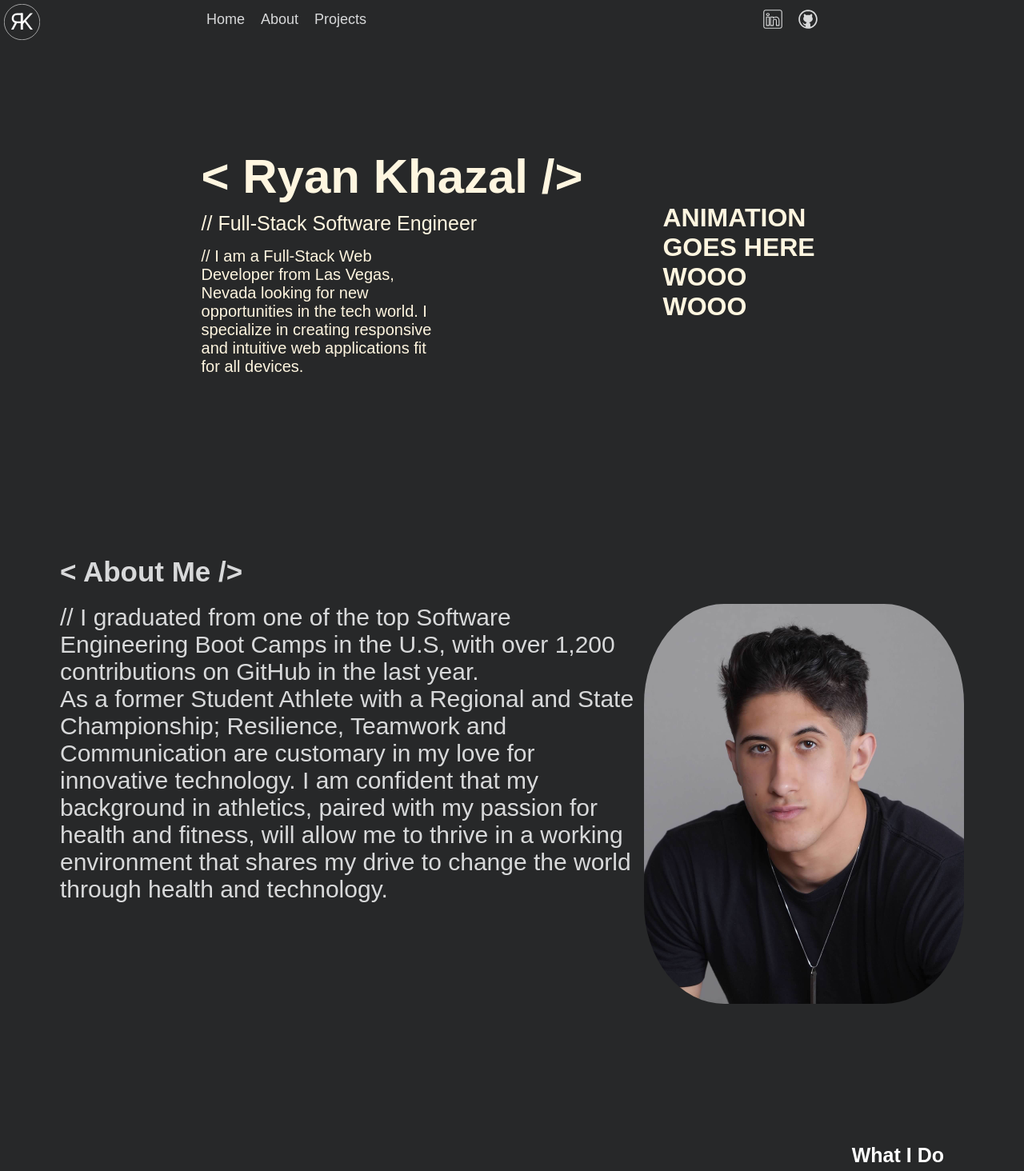
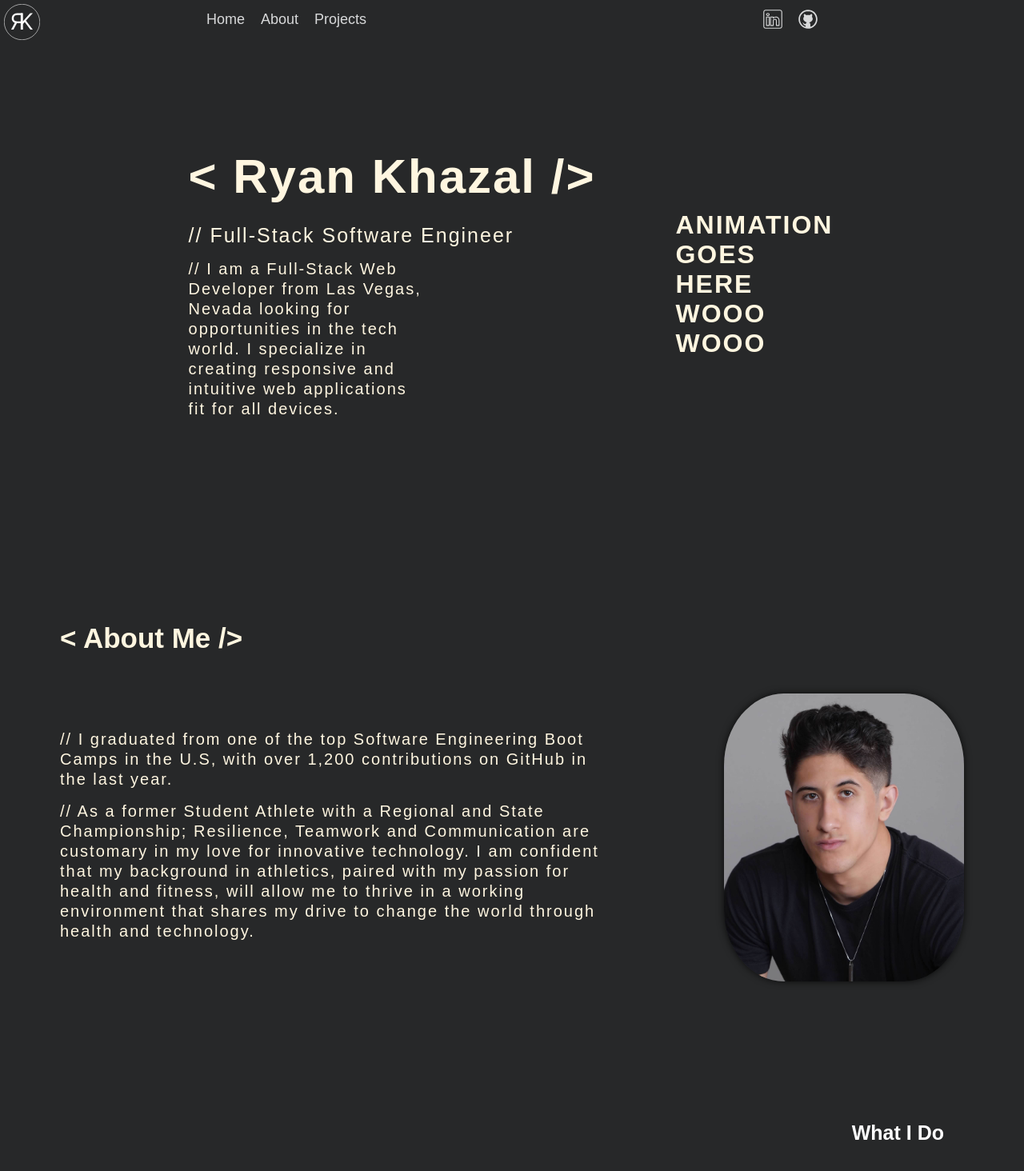
Before and after one commit to Bouderton/about-me, a React (Vite) app in the folder About-Me/: page / in a window 1280 px wide. Shown: the top 1464 px of the page at 80% size. Built offline with nearby package versions, Linux system fonts and the light colour scheme.

Commit message:
about section nearly finished + more style changes

```diff
--- a/About-Me/src/components/About/About.css
+++ b/About-Me/src/components/About/About.css
@@ -1,19 +1,22 @@
 .about {
-  color: #d8d9da;
+  color: #fff6e0;
   display: flex;
   gap: 20px;
   flex-direction: column;
+  justify-content: center;
   padding: 75px;
+  max-width: 1200px;
+  margin: 0 auto;
 }
 
 .about__content {
   display: flex;
-  justify-content: center;
+  justify-content: space-between;
 }
 
 .about__title {
-  margin: 0;
   font-size: 35px;
+  text-align: left;
 }
 
 .about__title::before {
@@ -25,14 +28,25 @@
 }
 
 .about__img {
-  width: 500px;
-  height: 500px;
+  width: 300px;
+  height: 360px;
   border-radius: 25%;
   object-fit: cover;
+  box-shadow: 0 0 10px rgb(0, 0, 0, 0.75);
+}
+
+.about__text-container {
+  display: flex;
+  flex-direction: column;
+  gap: 15px;
+  max-width: 700px;
+  margin: 45px 0 0;
 }
 
 .about__text {
-  font-size: 30px;
+  line-height: 1.25;
+  letter-spacing: 2px;
+  font-size: 20px;
   margin: 0;
 }
 
--- a/About-Me/src/components/About/About.jsx
+++ b/About-Me/src/components/About/About.jsx
@@ -9,13 +9,13 @@ const About = () => {
         <h2 className="about__title">About Me</h2>
         <div className="about__content">
           <div className="about__text-container">
-            <p className="about__text" style={{ textAlign: "left" }}>
+            <p className="about__text">
               // I graduated from one of the top Software Engineering Boot Camps
               in the U.S, with over 1,200 contributions on GitHub in the last
               year.
             </p>
             <p className="about__text">
-              As a former Student Athlete with a Regional and State
+              // As a former Student Athlete with a Regional and State
               Championship; Resilience, Teamwork and Communication are customary
               in my love for innovative technology. I am confident that my
               background in athletics, paired with my passion for health and
--- a/About-Me/src/components/App/App.jsx
+++ b/About-Me/src/components/App/App.jsx
@@ -11,6 +11,7 @@ import Contact from "../Contact/Contact";
 function App() {
   return (
     <div className="page">
+      {/* DONT FORGET TO BOLD IMPORTANT TEXT */}
       <Header />
       <About />
       <Skills />
--- a/About-Me/src/components/Header/Header.css
+++ b/About-Me/src/components/Header/Header.css
@@ -4,7 +4,9 @@
   flex-direction: row;
   align-items: center;
   margin: 0 auto;
-  padding: 150px 0;
+  letter-spacing: 2px;
+  max-width: 1200px;
+  padding: 150px 12px;
   gap: 100px;
 }
 
@@ -32,8 +34,7 @@
 
 .header__title {
   font-size: 60px;
-  margin: 0 0 10px 0;
-  /* text-align: center; */
+  margin: 0 0 25px 0;
 }
 
 .header__title::before {
@@ -53,6 +54,7 @@
 .header__text {
   font-size: 20px;
   max-width: 300px;
+  line-height: 1.25;
   margin: 10px 0 0;
 }
 
--- a/About-Me/src/components/Header/Header.jsx
+++ b/About-Me/src/components/Header/Header.jsx
@@ -13,7 +13,7 @@ const Header = () => {
           <img src={rklogo} alt="logo" className="header__logo" />
           <p className="header__text">
             // I am a Full-Stack Web Developer from Las Vegas, Nevada looking
-            for new opportunities in the tech world. I specialize in creating
+            for opportunities in the tech world. I specialize in creating
             responsive and intuitive web applications fit for all devices.
           </p>
         </div>
```
